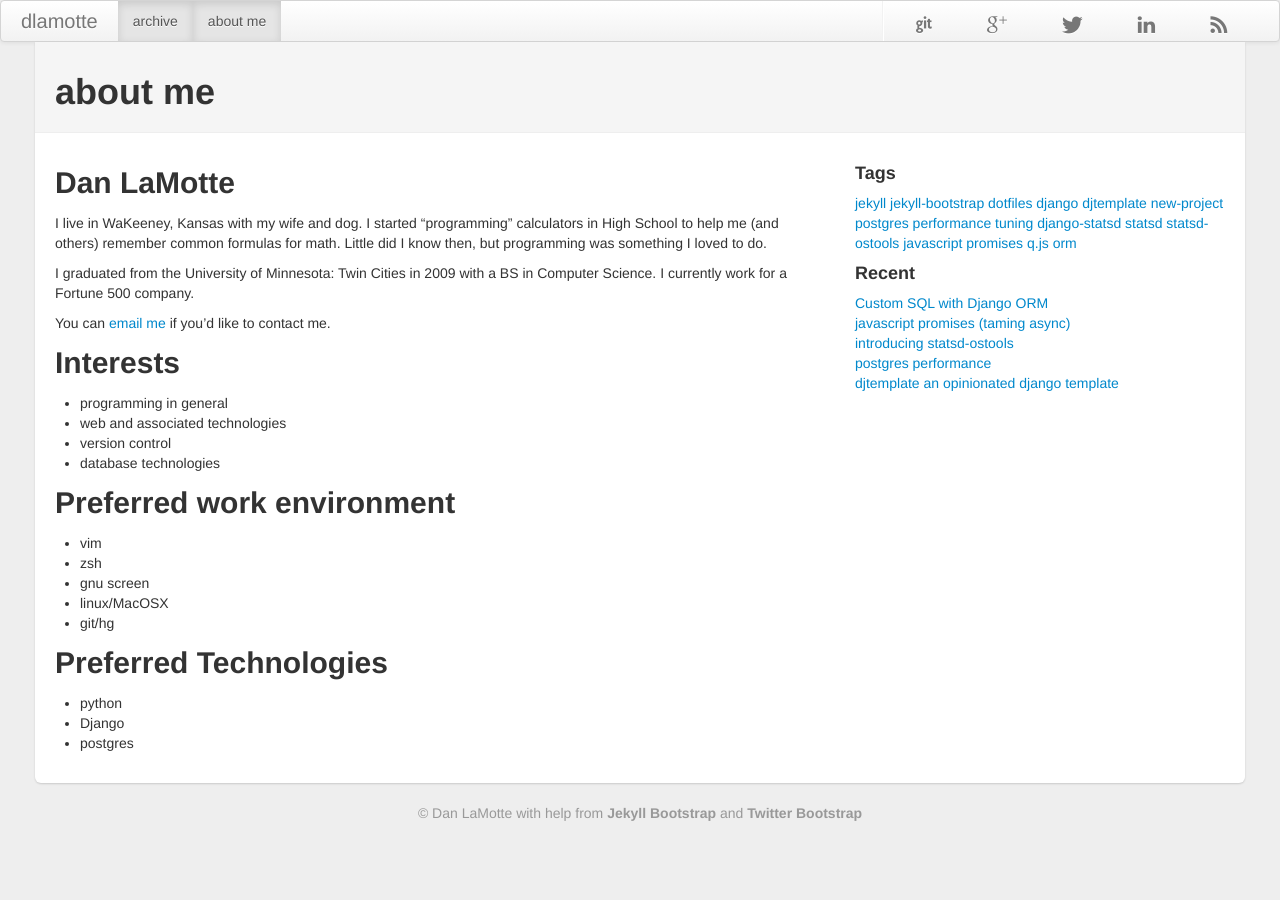
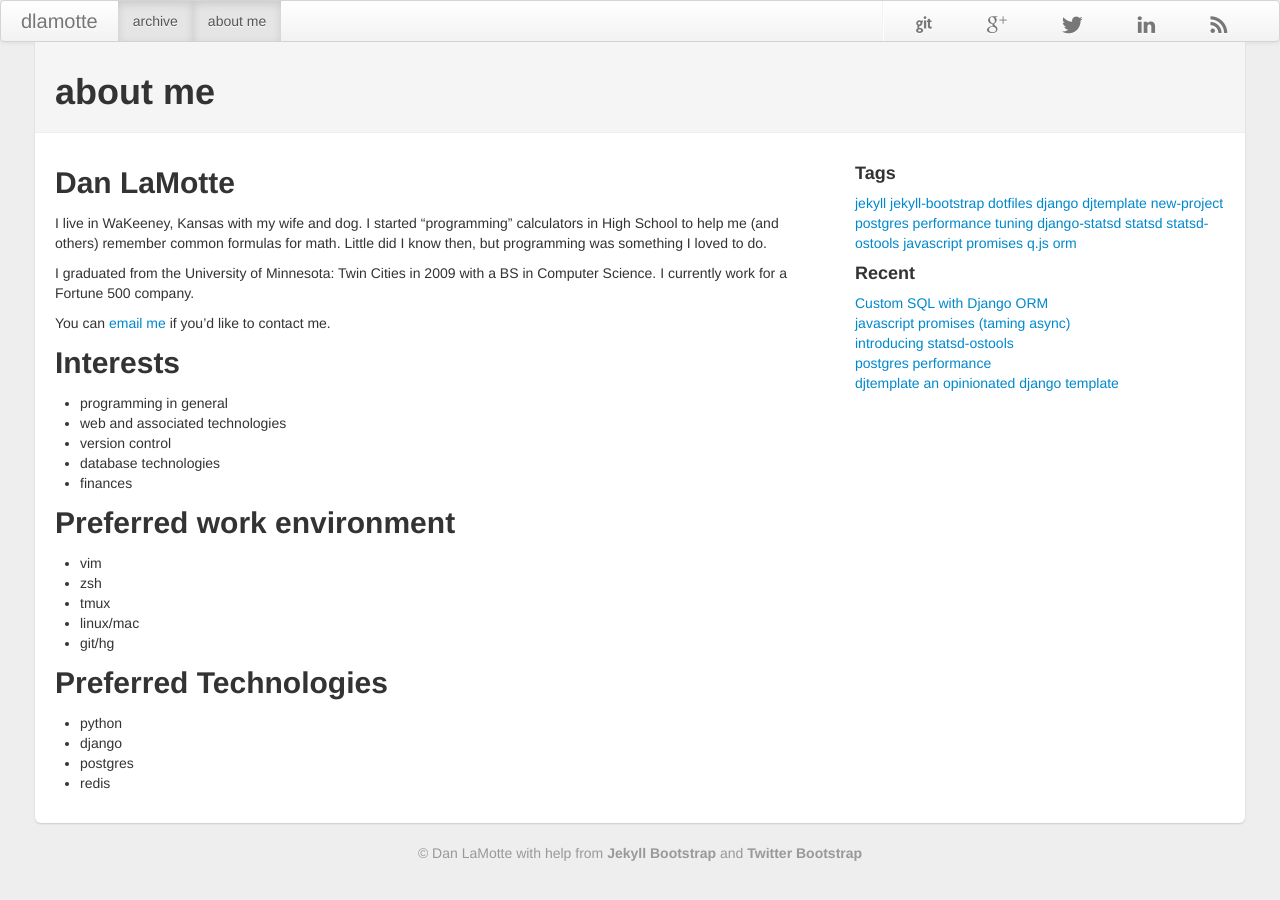
Before and after one commit to dlamotte/dlamotte.github.com, a Jekyll site: the page built from about/index.md, in a window 1280 px wide. Built offline with Jekyll 4.4.1, drawn with Linux system fonts in a browser that asks for light colours.

Commit message:
about: update

```diff
--- a/about/index.md
+++ b/about/index.md
@@ -23,17 +23,19 @@ Interests
 * web and associated technologies
 * version control
 * database technologies
+* finances
 
 Preferred work environment
 --------------------------
 * vim
 * zsh
-* gnu screen
-* linux/MacOSX
+* tmux
+* linux/mac
 * git/hg
 
 Preferred Technologies
 ----------------------
 * python
-* Django
+* django
 * postgres
+* redis
```
